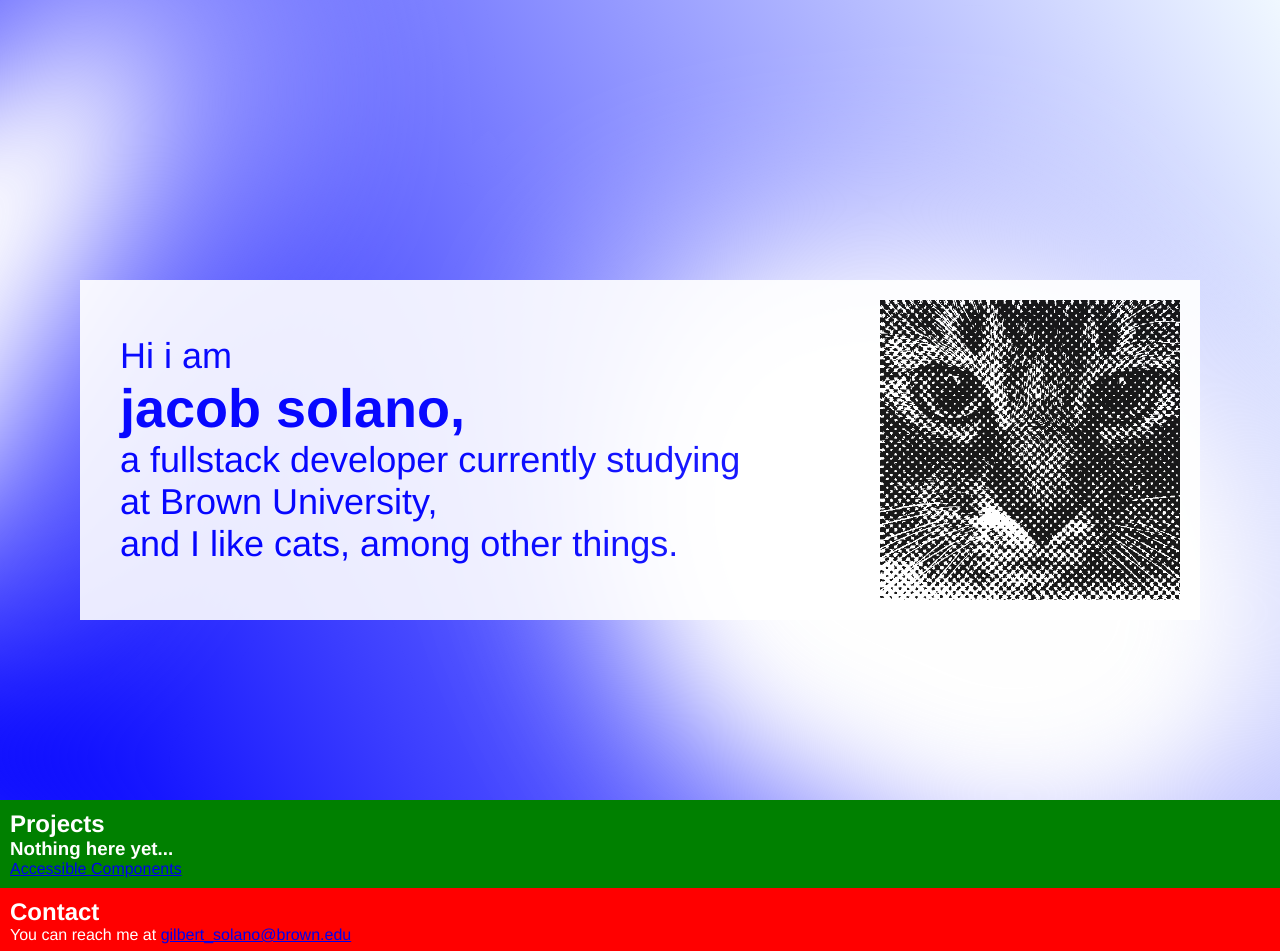
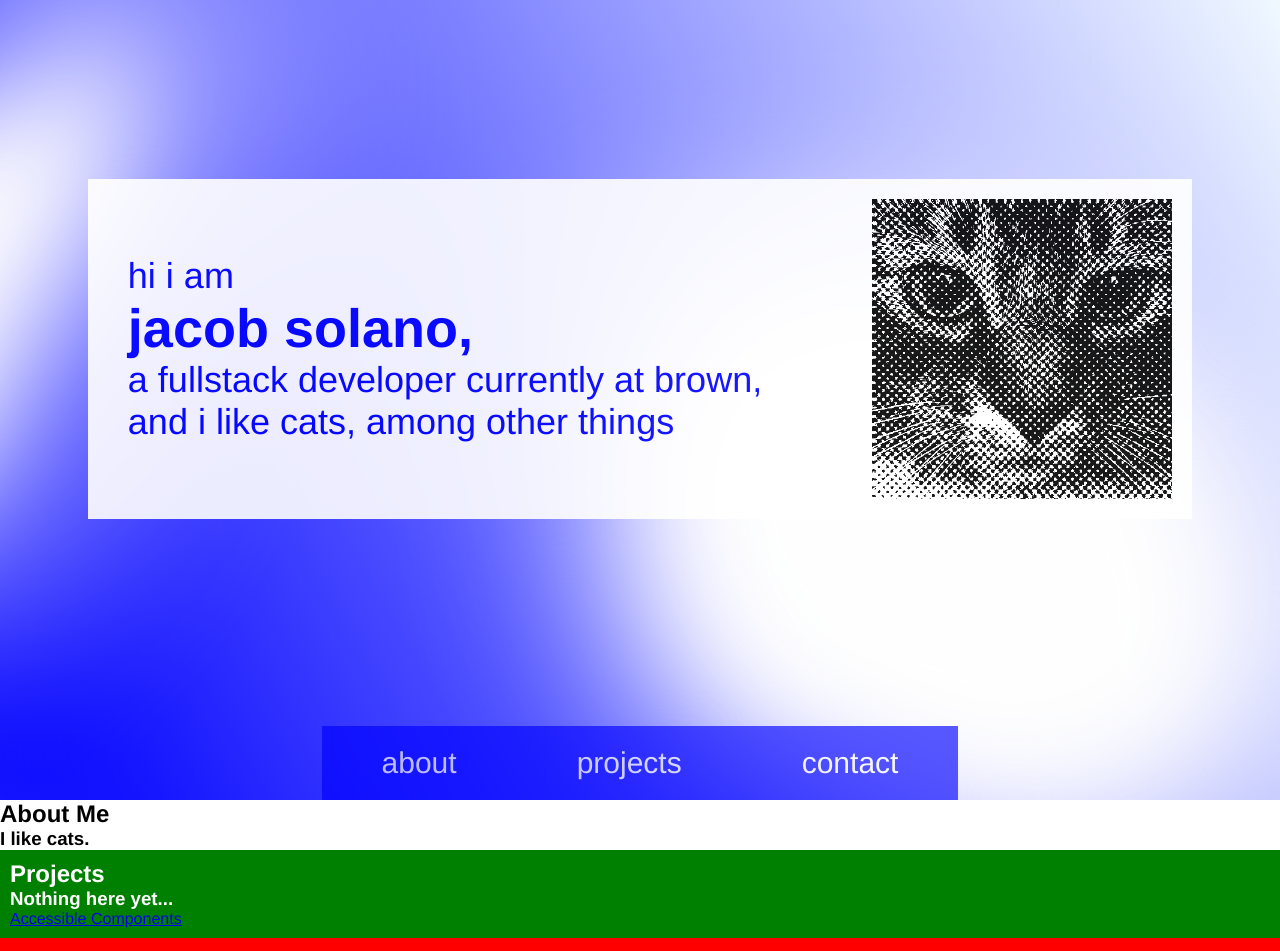
Before and after one commit to jacobsolanobrown/jacobsolanobrown.github.io, a React (Vite) app in the folder jacob-portfolio/: page / in a window 1280 px wide. Shown: the top 951 px of the page. Built offline with nearby package versions, Linux system fonts and the light colour scheme.

Commit message:
added nav bar

```diff
--- a/jacob-portfolio/src/pages/Homepage.tsx
+++ b/jacob-portfolio/src/pages/Homepage.tsx
@@ -77,12 +77,11 @@ const Homepage: React.FC = () => {
         <section className="about-section">
           <div className="about-box">
             <div className="about-text">
-              <p>Hi i am</p>
+              <p>hi i am</p>
               <h1>jacob solano,</h1>
               <p>
-                a fullstack developer currently studying at Brown University, <br />
-                and I like cats,
-                among other things.
+                a fullstack developer currently at brown, <br />
+                and i like cats, among other things
               </p>
             </div>
             <img
@@ -91,7 +90,13 @@ const Homepage: React.FC = () => {
               style={{ width: "300px", height: "auto" }}
             />
           </div>
-
+          <div className="nav-box">
+            <div className="nav-links">
+              <a href="#about-me">about</a>
+              <a href="#projects">projects</a>
+              <a href="#contact">contact</a>
+            </div>
+          </div>
           <div className="gradient-bg">
             <svg xmlns="http://www.w3.org/2000/svg">
               <defs>
@@ -123,6 +128,10 @@ const Homepage: React.FC = () => {
             </div>
           </div>
         </section>
+        <section id="about-me" className="about-me-section">
+          <h2>About Me</h2>
+          <h3>I like cats.</h3>
+        </section>
         <section id="projects" className="project-section">
           <h2>Projects</h2>
           <h3>Nothing here yet...</h3>
--- a/jacob-portfolio/src/styles/Homepage.css
+++ b/jacob-portfolio/src/styles/Homepage.css
@@ -6,7 +6,6 @@ header {
   text-align: left;
   position: sticky;
   color: black;
-
 }
 
 footer {
@@ -21,6 +20,7 @@ footer {
   height: 100vh;
   max-width: 100vw;
   display: flex;
+  flex-direction: column;
   justify-content: center;
   align-items: center;
 }
@@ -32,13 +32,15 @@ footer {
   width: fit-content;
   height: fit-content;
   padding: 20px;
-  margin: 80px;
+  margin-left: 80px;
+  margin-right: 80px;
+  margin-top: 14%;
+  margin-bottom: auto;
   display: flex;
   flex-direction: row;
-  position: absolute;
+  /* position: absolute; makes it so that the box stays where its put and doenst move relative to the other items in the flex box  */
   justify-content: center;
   align-items: center;
-  top: 25%;
   opacity: 0.9;
   user-select: none;
 }
@@ -49,6 +51,37 @@ footer {
   color: blue;
   margin: 20px;
   padding-right: 90px;
+}
+
+
+.nav-box {
+  background-color: blue;
+  width: fit-content;
+  height: fit-content;
+  z-index: 100;
+  opacity: 0.65;
+  user-select: none;
+  color: black;
+  padding-top: 20px;
+  padding-bottom: 20px;
+  text-decoration: none;
+  font-size: 30px;
+  position: sticky;
+  margin-top: auto;
+  margin-bottom: 0%;
+  margin-left: 80px;
+  margin-right: 80px;
+}
+
+.nav-links a:link,
+.nav-links a:visited {
+  color: white;
+  padding: 60px;
+  text-decoration: none;
+}
+
+.nav-links a:hover {
+  color:gray;
 }
 
 .project-section {
```
